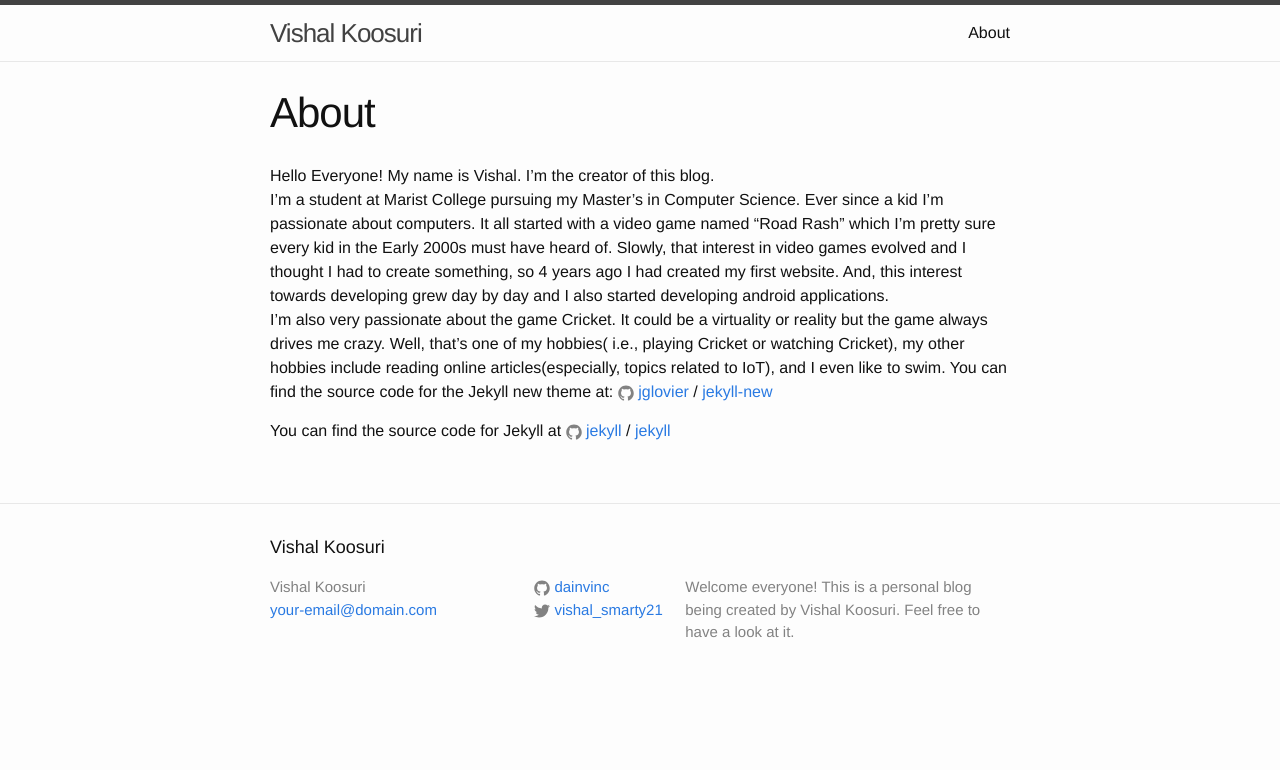
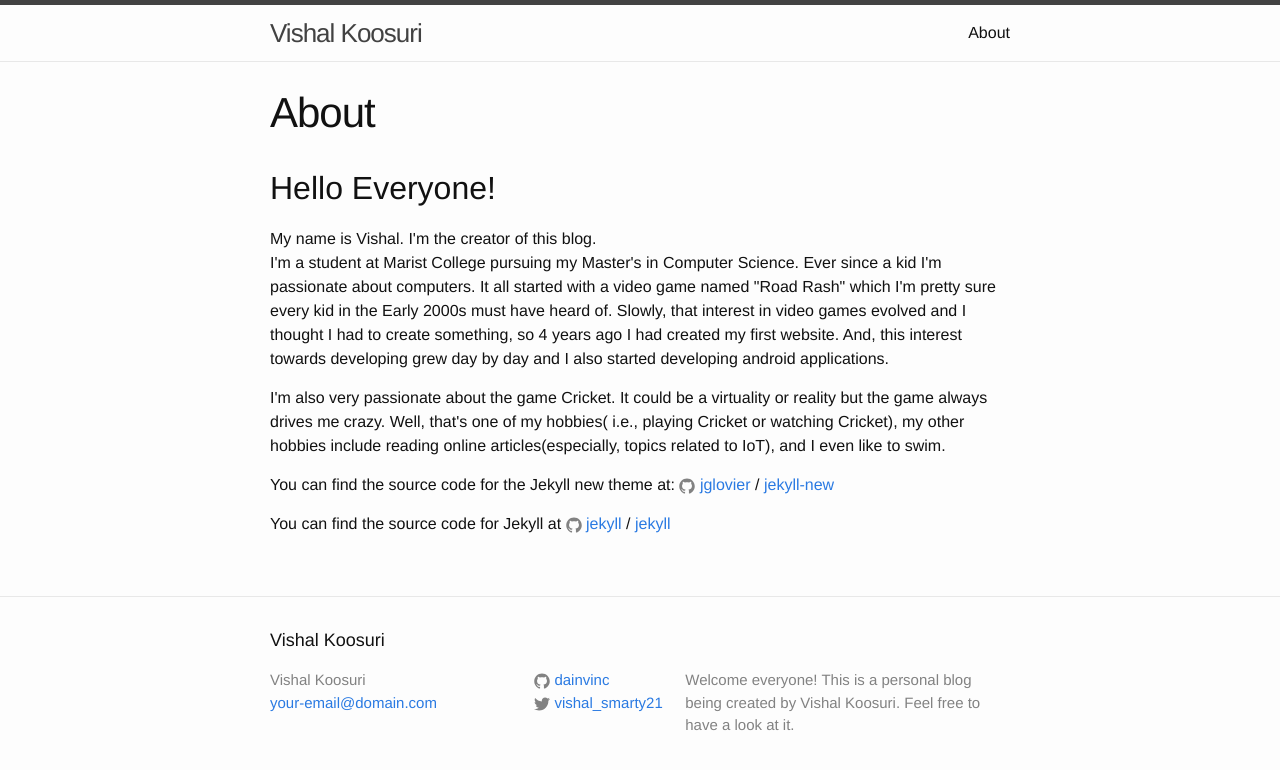
Before and after one commit to dainvinc/dainvinc.github.io, a Jekyll site: the page built from about.md, in a window 1280 px wide. Shown: the top 770 px of the page. Built offline with Jekyll 4.4.1, drawn with Linux system fonts in a browser that asks for light colours.

Commit message:
Aligning the text

```diff
--- a/about.md
+++ b/about.md
@@ -4,18 +4,19 @@ title: About
 permalink: /about/
 ---
 
-Hello Everyone! My name is Vishal. I'm the creator of this blog. <br/>
+<h2>Hello Everyone!</h2>
+<p>My name is Vishal. I'm the creator of this blog. <br/>
 I'm a student at Marist College pursuing my Master's in Computer Science.
 Ever since a kid I'm passionate about computers. It all started with a video
 game named "Road Rash" which I'm pretty sure every kid in the Early 2000s
 must have heard of. Slowly, that interest in video games evolved and I
 thought I had to create something, so 4 years ago I had created my first
 website. And, this interest towards developing grew day by day and I also
-started developing android applications. <br />
-I'm also very passionate about the game Cricket. It could be a virtuality or
+started developing android applications. </p>
+<p>I'm also very passionate about the game Cricket. It could be a virtuality or
 reality but the game always drives me crazy. Well, that's one of my hobbies(
 i.e., playing Cricket or watching Cricket), my other hobbies include reading
-online articles(especially, topics related to IoT), and I even like to swim.
+online articles(especially, topics related to IoT), and I even like to swim.</p>
 You can find the source code for the Jekyll new theme at:
 {% include icon-github.html username="jglovier" %} /
 [jekyll-new](https://github.com/jglovier/jekyll-new)
```
